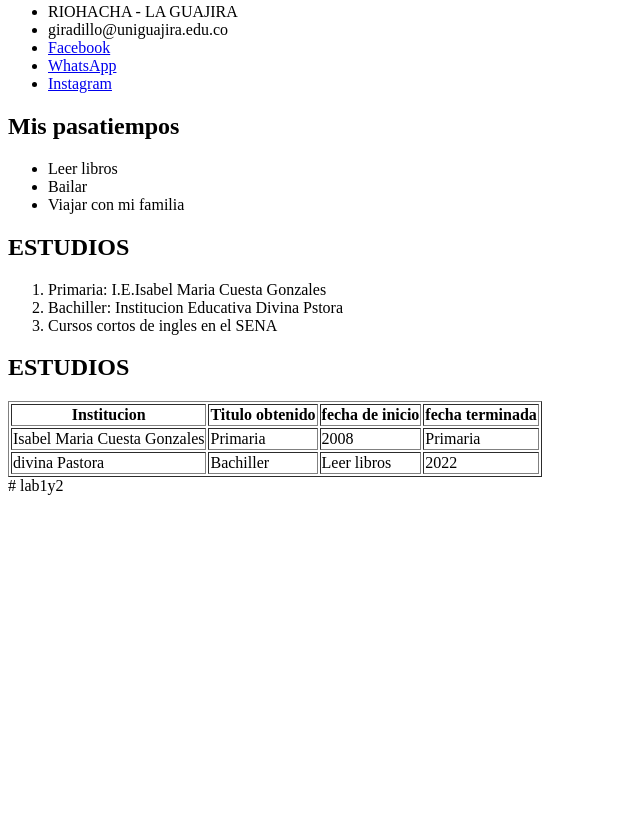
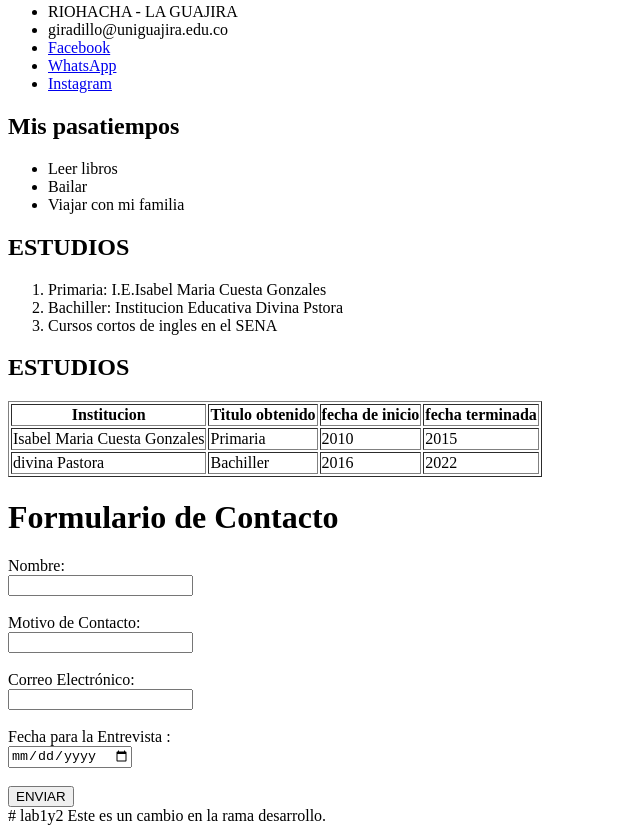
Before and after one commit to giradillo/lab1y2, a plain HTML site: page index.html in a window 1280 px wide. Shown: the part 446-1279 px from the top of the page, without its empty margins (0-640 px from the left). Before the commit the page ends 949 px from the top, so only its background shows below. Drawn offline with Linux system fonts and the light colour scheme.

Commit message:
Modificar README.md en la rama desarrollo

```diff
--- a/index.html
+++ b/index.html
@@ -17,9 +17,7 @@
        <br>
         Busco oportunidades para aplicar mis conocimientos y crecer profesionalmente.
         <br>
-        En esta página podrás conocer más sobre mí, mis pasatiempos y mis actividades diarias.</p>
-
-    <!-- Imagen -->
+        En esta página podrás conocer más sobre mí, mis pasatiempos y mis actividades diarias.<p>
     <h2>Mi imagen</h2>
     <img src="https://thumbs.dreamstime.com/z/mujer-joven-hermosa-21325775.jpg" alt="Foto de Giselen" width="150">
 
@@ -60,18 +58,37 @@
             <tr>
                 <td > Isabel Maria Cuesta Gonzales</td>
                 <td> Primaria</td>
-            <td> 2008</td>
-                <td> Primaria</td>
+            <td> 2010</td>
+                <td> 2015</td>
             </tr>
             <tr>
                 <td> divina Pastora</td>
                 <td> Bachiller</td>
-                <td>Leer libros</td>
+                <td>2016</td>
                 <td> 2022</td>
 
             </tr>
         </tbody>
     </table>
 </body>
+<body>
+    <h1>Formulario de Contacto</h1>
+    <form action="#" method="post">
+        <label for="nombre">Nombre:</label><br>
+        <input type="text" id="nombre" name="nombre" required><br><br>
+
+        <label for="motivo">Motivo de Contacto:</label><br>
+        <input type="text" id="motivo" name="motivo"  required><br><br>
+
+        <label for="correo">Correo Electrónico:</label><br>
+        <input type="email" id="correo" name="correo"  required><br><br>
+
+        <label for=" fecha"> Fecha para la Entrevista :</label><br>
+        <input type="date" id="fecha" name="fecha" required><br><br>
+
+        <button type="submit"> ENVIAR </button>
+    </form>
+</body>
 </html>
 # lab1y2
+Este es un cambio en la rama desarrollo.
```
